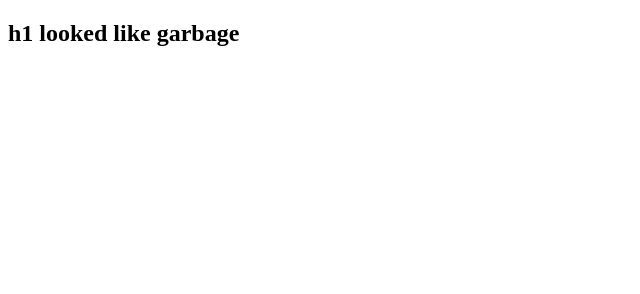
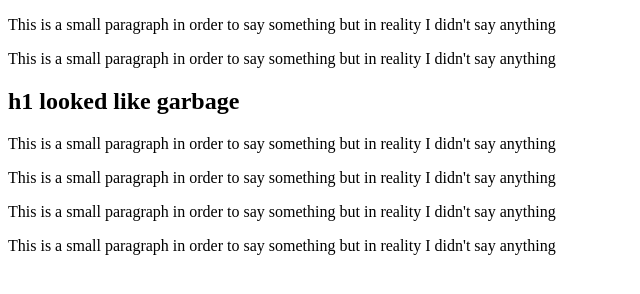
Before and after one commit to jcar787/ut-mws-first-repo, a plain HTML site: page add.html in a window 1280 px wide. Shown: the whole page, without its empty margins (0-640 px from the left). Drawn offline with Linux system fonts and the light colour scheme.

Commit message:
Add a lot paragraphs.

```diff
--- a/add.html
+++ b/add.html
@@ -2,7 +2,12 @@
 <html>
   <head><title>My first file to git</title></head>
   <body>
+    <p>This is a small paragraph in order to say something but in reality I didn't say anything</p>
+    <p>This is a small paragraph in order to say something but in reality I didn't say anything</p>
     <h2>h1 looked like garbage</h2>
-
+    <p>This is a small paragraph in order to say something but in reality I didn't say anything</p>
+    <p>This is a small paragraph in order to say something but in reality I didn't say anything</p>
+    <p>This is a small paragraph in order to say something but in reality I didn't say anything</p>
+    <p>This is a small paragraph in order to say something but in reality I didn't say anything</p>
   </body>
 </html>
```
